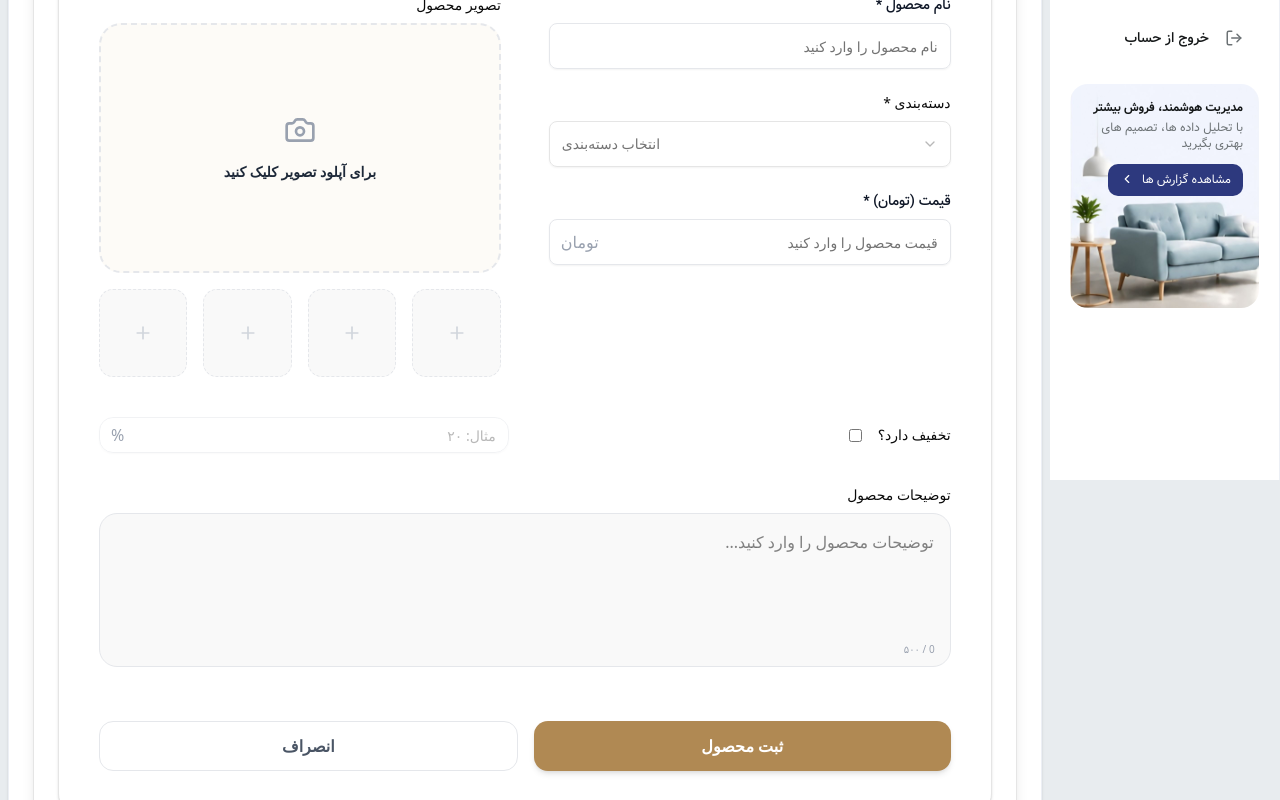
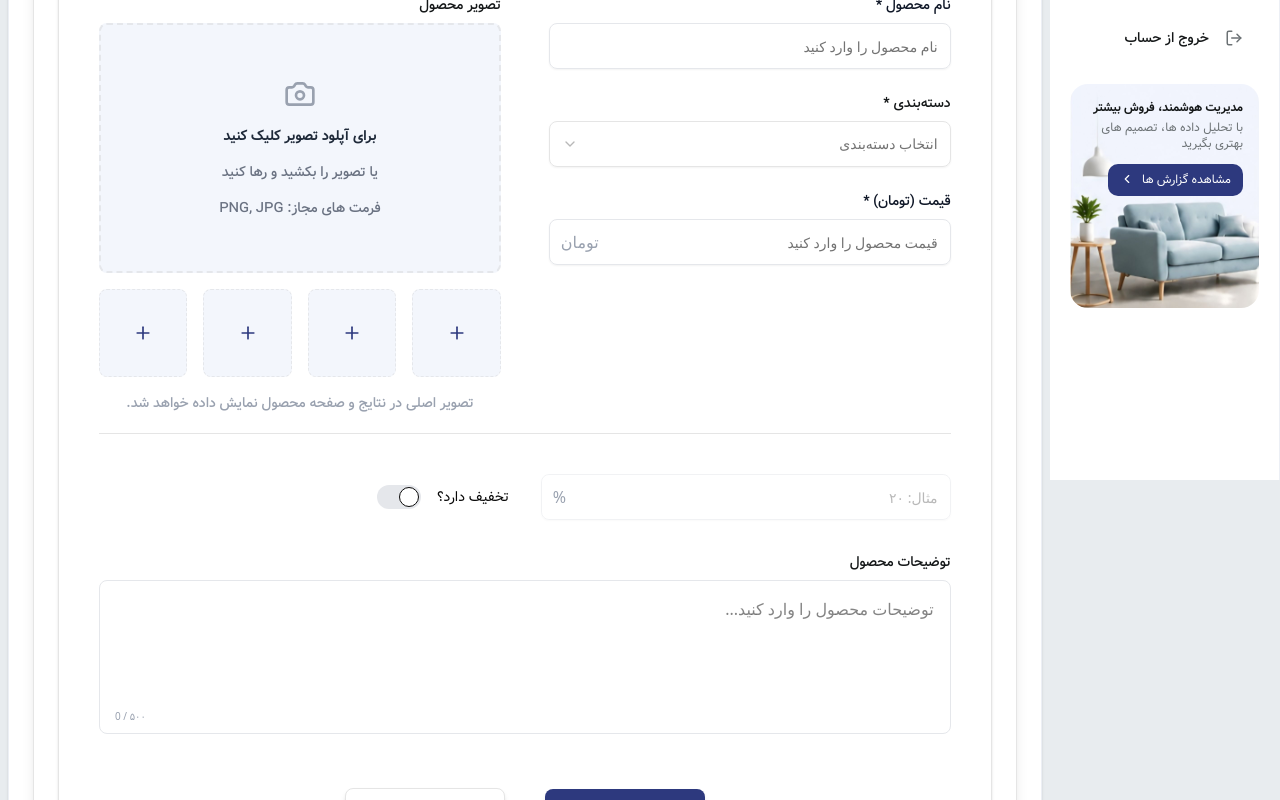
Before and after one commit to Hamiiiidreza/Home-Style, a React (Vite) app: page /p-admin/add-product in a window 1280 px wide. Shown: the part 320-1120 px from the top of the page. Built offline with nearby package versions, Linux system fonts and the light colour scheme.

Commit message:
redesign component

```diff
--- a/src/pages/AdminPanel/product-management/AddProduct.tsx
+++ b/src/pages/AdminPanel/product-management/AddProduct.tsx
@@ -115,7 +115,7 @@ const AddProduct: React.FC = () => {
 
             <form onSubmit={handleSubmit(onSubmit)}>
                 <div className="bg-white rounded-2xl p-10 shadow-sm border max-w-5xl mx-auto">
-                    <div className="grid grid-cols-1 lg:grid-cols-2 gap-12">
+                    <div className="grid grid-cols-1 lg:grid-cols-2 gap-12 pb-5 border-b">
                         {/* Right Column */}
                         <div className="space-y-6 order-2 lg:order-1">
                             {/* Name */}
@@ -137,7 +137,7 @@ const AddProduct: React.FC = () => {
 
                             {/* Category */}
                             <div>
-                                <label className="block text-sm mb-2">
+                                <label className="block font-VazirMedium text-sm mb-2 text-neutral-07">
                                     دسته‌بندی *
                                 </label>
 
@@ -150,16 +150,16 @@ const AddProduct: React.FC = () => {
                                             onValueChange={field.onChange}
                                         >
                                             <SelectTrigger
-                                                className={`w-full px-3 py-5.5 border rounded-md ${errors.category ? "border-red-500" : ""
+                                                className={`w-full px-3 py-5.5 border rounded-md flex flex-row-reverse ${errors.category ? "border-red-500" : ""
                                                     }`}
                                             >
                                                 <SelectValue placeholder="انتخاب دسته‌بندی" />
                                             </SelectTrigger>
 
-                                            <SelectContent>
-                                                <SelectItem value="necklace">گردنبند</SelectItem>
-                                                <SelectItem value="bracelet">دستبند</SelectItem>
-                                                <SelectItem value="earring">گوشواره</SelectItem>
+                                            <SelectContent className='font-VazirMedium text-sm' dir="rtl">
+                                                <SelectItem value="necklace">اتاق نشیمن</SelectItem>
+                                                <SelectItem value="bracelet">اتاق خواب</SelectItem>
+                                                <SelectItem value="earring">آشپزخانه</SelectItem>
                                             </SelectContent>
                                         </Select>
                                     )}
@@ -195,14 +195,20 @@ const AddProduct: React.FC = () => {
 
                         {/* Image Upload */}
                         <div className="order-1 lg:order-2">
-                            <label className="block text-sm mb-2">
+                            <label className="block font-VazirMedium text-sm mb-2 text-neutral-07">
                                 تصویر محصول
                             </label>
 
-                            <div className="border-2 border-dashed border-gray-200 rounded-3xl p-8 bg-[#fdfbf7] flex flex-col items-center justify-center cursor-pointer hover:bg-gray-50 transition-all min-h-[250px]">
+                            <div className="border-2 border-dashed border-gray-200 rounded-md p-8 bg-[#F3F6FC] flex flex-col items-center justify-center cursor-pointer hover:bg-gray-50 transition-all min-h-[250px]">
                                 <Camera className="text-gray-400" size={32} />
-                                <p className="text-sm font-bold text-gray-800 mt-4">
+                                <p className="text-sm font-VazirBold text-gray-800 mt-4">
                                     برای آپلود تصویر کلیک کنید
+                                </p>
+                                <p className="text-sm font-VazirMedium font-base text-gray-500 mt-4">
+                                    یا تصویر را بکشید و رها کنید
+                                </p>
+                                <p className="text-sm font-VazirMedium font-base text-gray-500 mt-4">
+                                    فرمت های مجاز: PNG, JPG
                                 </p>
                             </div>
 
@@ -210,25 +216,18 @@ const AddProduct: React.FC = () => {
                                 {[1, 2, 3, 4].map((i) => (
                                     <div
                                         key={i}
-                                        className="aspect-square border border-gray-200 rounded-xl flex items-center justify-center bg-[#f9f9f9] border-dashed cursor-pointer hover:border-[#b08953] transition-all"
+                                        className="aspect-square border border-gray-200 rounded-md flex items-center justify-center bg-[#F3F6FC] border-dashed cursor-pointer hover:border-secondary-color-blue transition-all"
                                     >
-                                        <Plus size={20} className="text-gray-300" />
+                                        <Plus size={20} className="text-main" />
                                     </div>
                                 ))}
                             </div>
+                            <p className="flex justify-center font-VazirMedium text-sm text-gray-400 mt-4">تصویر اصلی در نتایج و صفحه محصول نمایش داده خواهد شد.</p>
                         </div>
                     </div>
 
                     {/* Discount */}
                     <div className="grid grid-cols-1 lg:grid-cols-2 gap-8 mt-10 items-center">
-                        <div className="flex items-center gap-4">
-                            <span className="text-sm">تخفیف دارد؟</span>
-
-                            <input
-                                type="checkbox"
-                                {...register("hasDiscount")}
-                            />
-                        </div>
 
                         <div>
                             <CustomInput
@@ -239,9 +238,9 @@ const AddProduct: React.FC = () => {
                                 readOnly={!hasDiscount}
                                 leftElement={<span>%</span>}
                                 wrapperClassName="w-full"
-                                inputClassName={`w-full p-3 border rounded-xl ${!hasDiscount
+                                inputClassName={`w-full font-vazirMedium px-3 py-5.5 border rounded-md ${!hasDiscount
                                     ? "opacity-50"
-                                    : "focus:ring-2 focus:ring-[#b08953]/20 focus:border-[#b08953]"
+                                    : ""
                                     } ${errors.discount ? "border-red-500" : "border-gray-200"}`}
                             />
 
@@ -251,11 +250,30 @@ const AddProduct: React.FC = () => {
                                 </p>
                             )}
                         </div>
+
+                        <div className="flex items-center gap-4">
+                            <span className="font-VazirRegular text-sm">تخفیف دارد؟</span>
+
+                            <label className="relative inline-flex items-center cursor-pointer">
+                                <input
+                                    type="checkbox"
+                                    {...register("hasDiscount")}
+                                    className="sr-only peer"
+                                />
+                                <div className="w-11 h-6 bg-gray-200 rounded-full
+                                               peer-checked:bg-main transition-colors
+                                               after:content-[''] after:absolute after:top-0.5 after:right-[2px]
+                                               after:bg-white after:border after:rounded-full after:h-5 after:w-5
+                                               after:transition-all peer-checked:after:-translate-x-5">
+                                </div>
+                            </label>
+                        </div>
+
                     </div>
 
                     {/* Description */}
                     <div className="mt-8 relative">
-                        <label className="block text-sm mb-2">
+                        <label className="block font-VazirMedium text-sm mb-2 text-neutral-07">
                             توضیحات محصول
                         </label>
 
@@ -264,26 +282,26 @@ const AddProduct: React.FC = () => {
                             rows={5}
                             maxLength={500}
                             placeholder="توضیحات محصول را وارد کنید..."
-                            className="w-full p-4 bg-[#f9f9f9] border border-gray-200 rounded-2xl outline-none resize-none"
+                            className="w-full p-4 bg-white border border-gray-200 rounded-md outline-none resize-none"
                         />
 
-                        <span className="absolute bottom-4 right-4 text-[10px] text-gray-400">
-                            {description.length} / ۵۰۰
+                        <span className="absolute bottom-4 left-4 text-[10px] text-gray-400">
+                            ۵۰۰ / {description.length}
                         </span>
                     </div>
 
                     {/* Buttons */}
-                    <div className="flex gap-4 mt-12">
+                    <div className="flex items-center justify-center gap-10 mt-12">
                         <button
                             type="submit"
-                            className="flex-1 py-3 bg-[#b08953] text-white rounded-xl font-bold hover:bg-[#967344] transition-all shadow-md"
+                            className="w-40 font-VazirBold py-3 bg-main text-white rounded-md font-bold hover:bg-main/90 transition-all shadow-md cursor-pointer"
                         >
                             ثبت محصول
                         </button>
 
                         <button
                             type="button"
-                            className="flex-1 py-3 bg-white border border-gray-200 text-gray-600 rounded-xl font-bold hover:bg-gray-50 transition-all"
+                            className="w-40 font-VazirBold py-3 bg-white text-neutral-07 border rounded-md font-bold hover:bg-main hover:text-white transition-all shadow-md cursor-pointer"
                         >
                             انصراف
                         </button>
```
